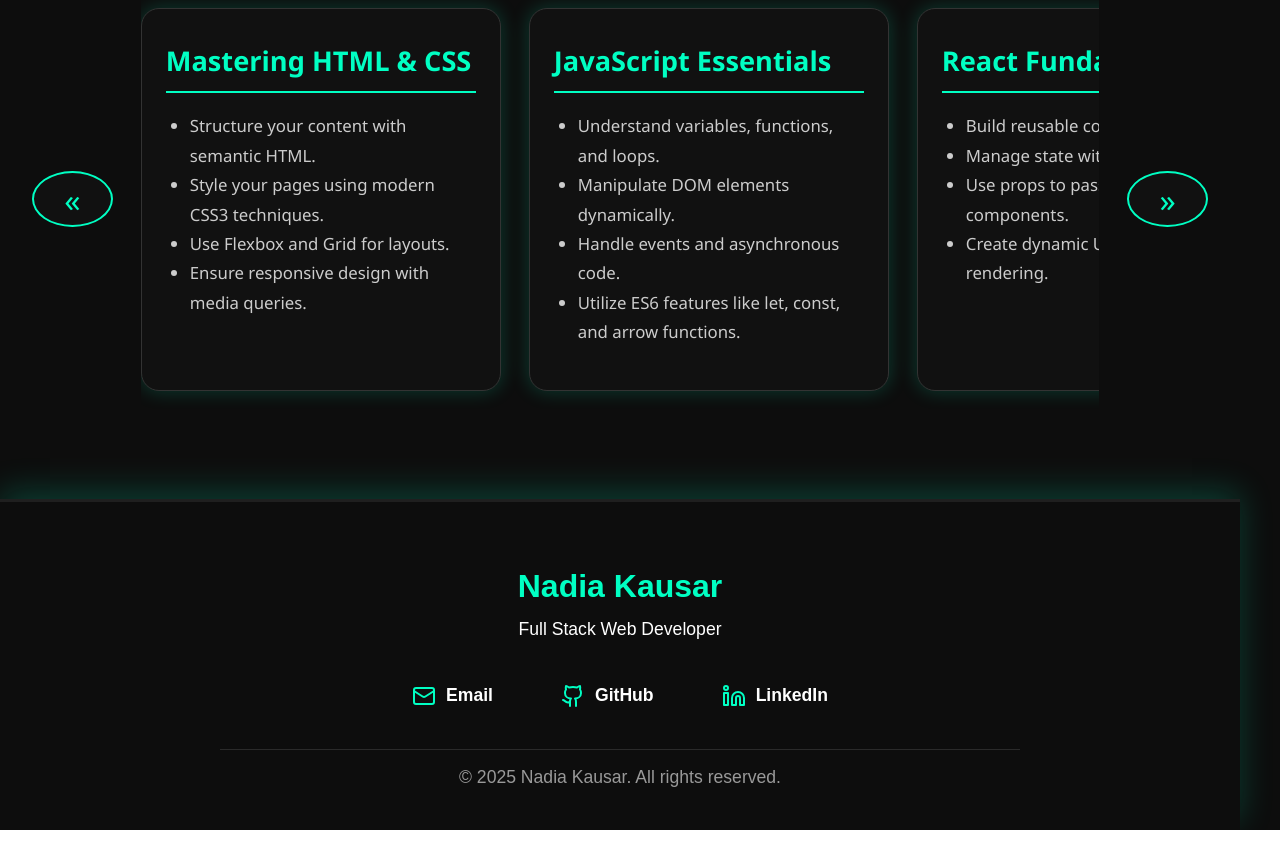
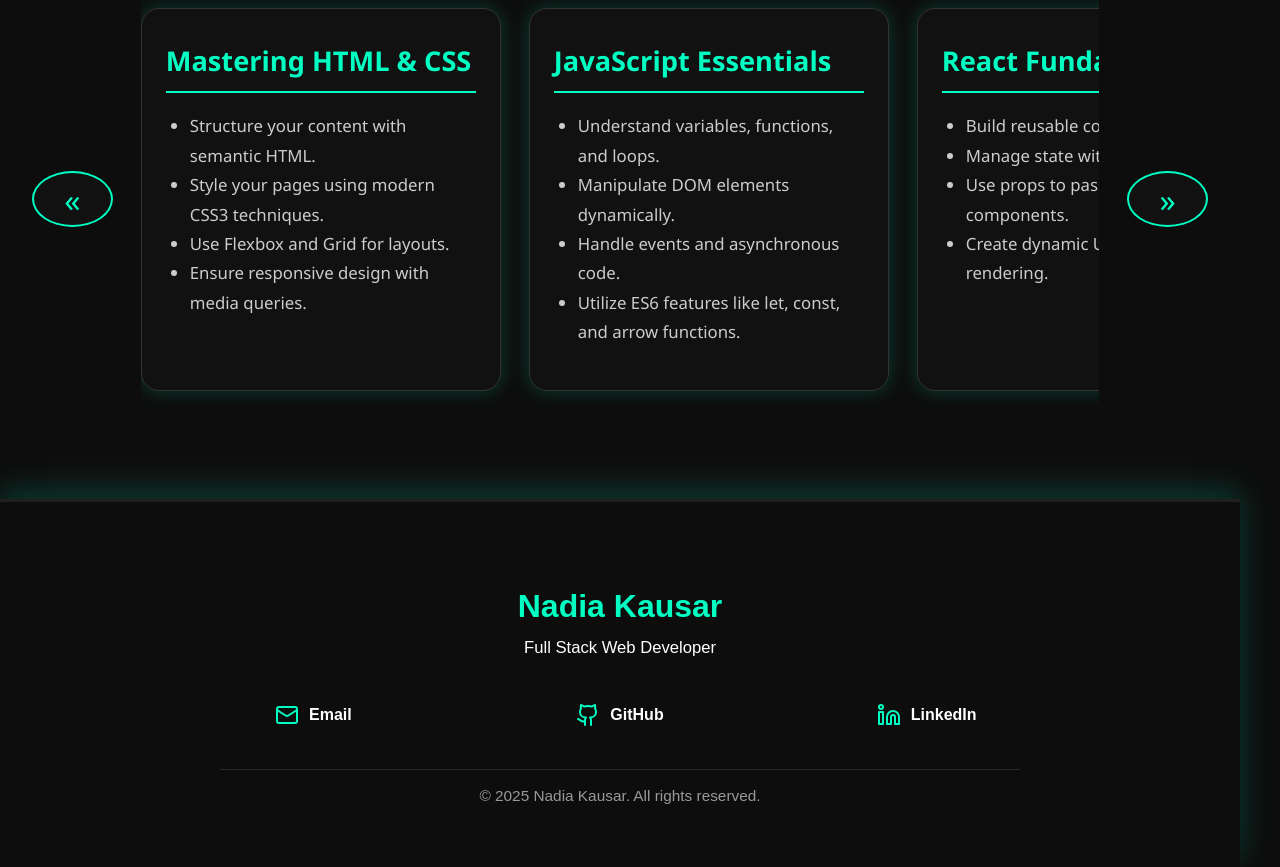
Before and after one commit to Nadia-kausar/Portfolio, a React (Vite) app in the folder Frontend/: page /blog in a window 1280 px wide. Shown: the part 238-1105 px from the top of the page. Before the commit the page ends 1068 px from the top, so only its background shows below. Built offline with nearby package versions, Linux system fonts and the light colour scheme.

Commit message:
PORTFOLIO

```diff
--- a/Frontend/src/components/Footer.css
+++ b/Frontend/src/components/Footer.css
@@ -2,7 +2,7 @@
 .footer {
   background-color: var(--primary-bg);
   color: var(--white);
-  padding: 60px 5% 40px;
+  padding: clamp(40px, 5vw, 60px) 5% clamp(25px, 4vw, 40px);
   border-top: 3px solid #1f1f1f;
   box-shadow: 0 -8px 32px rgba(0, 255, 195, 0.2);
   text-align: center;
@@ -12,7 +12,7 @@
 }
 
 .footer-title {
-  font-size: clamp(1.6rem, 4vw, 2rem);
+  font-size: clamp(1.4rem, 2.5vw, 2rem);
   font-weight: 800;
   color: var(--primary-color);
   margin-bottom: 6px;
@@ -21,29 +21,39 @@
 .footer-role,
 .footer-links li a,
 .footer-copy {
-  font-size: clamp(0.95rem, 2.5vw, 1.1rem);
+  font-size: clamp(0.9rem, 1.3vw, 1.1rem);
 }
 
 .footer-links {
   display: flex;
   justify-content: center;
   align-items: center;
-  gap: 24px;
+  gap: clamp(14px, 2vw, 24px);
   flex-wrap: wrap;
   margin: 28px 0;
   list-style: none;
   padding: 0;
+  max-width: 1000px;
+  margin-left: auto;
+  margin-right: auto;
+}
+
+.footer-links li {
+  flex: 1 1 auto;
+  max-width: 200px;
+  min-width: 140px;
 }
 
 .footer-links li a {
   display: flex;
+  justify-content: center;
   align-items: center;
   gap: 10px;
   font-weight: 600;
   color: var(--white);
   text-decoration: none;
   border: 2px solid transparent;
-  padding: 10px 20px;
+  padding: clamp(8px, 1vw, 12px) clamp(12px, 1.5vw, 18px);
   border-radius: 6px;
   transition: all 0.3s ease;
 }
@@ -54,13 +64,13 @@
 }
 
 .footer-icon {
-  font-size: 1.4rem;
+  font-size: clamp(1.1rem, 1.5vw, 1.3rem);
   color: var(--primary-color);
   transition: transform 0.3s ease;
 }
 
 .footer-links li a:hover .footer-icon {
-  transform: scale(1.2);
+  transform: scale(1.15);
 }
 
 .footer-copy {
@@ -71,22 +81,53 @@
   max-width: 800px;
   margin-left: auto;
   margin-right: auto;
+  font-size: clamp(0.85rem, 1.2vw, 1rem);
 }
 
 /* ========== Responsive ========== */
+
+/* Tablet & below */
 @media screen and (max-width: 768px) {
-  .footer {
-    padding: 60px 8% 40px;
-  }
-
   .footer-links {
     flex-direction: column;
-    gap: 18px;
+    align-items: center;
+    gap: 16px;
+  }
+  .footer-links li {
+    max-width: none;
+    width: 100%;
   }
 }
 
-@media screen and (min-width: 1280px) {
+/* Laptop screens (1024px–1440px) */
+@media screen and (min-width: 1024px) and (max-width: 1440px) {
   .footer {
-    margin-right: 4%;
+    padding: 80px 10% 60px; /* Increased padding for laptop screens */
+  }
+  .footer-links {
+    display: grid;
+    grid-template-columns: repeat(auto-fit, minmax(160px, 1fr));
+    gap: 20px;
+    justify-content: center;
+    max-width: 900px;
+  }
+  .footer-links li {
+    max-width: none;
+    min-width: auto;
+  }
+  .footer-links li a {
+    padding: 12px 18px; /* Slightly larger button area */
+    font-size: 1rem;
+  }
+  .footer-icon {
+    font-size: 1.2rem;
   }
 }
+
+/* Ultra-wide screens */
+@media screen and (min-width: 1441px) {
+  .footer {
+    padding-left: 15%;
+    padding-right: 15%;
+  }
+}
```
